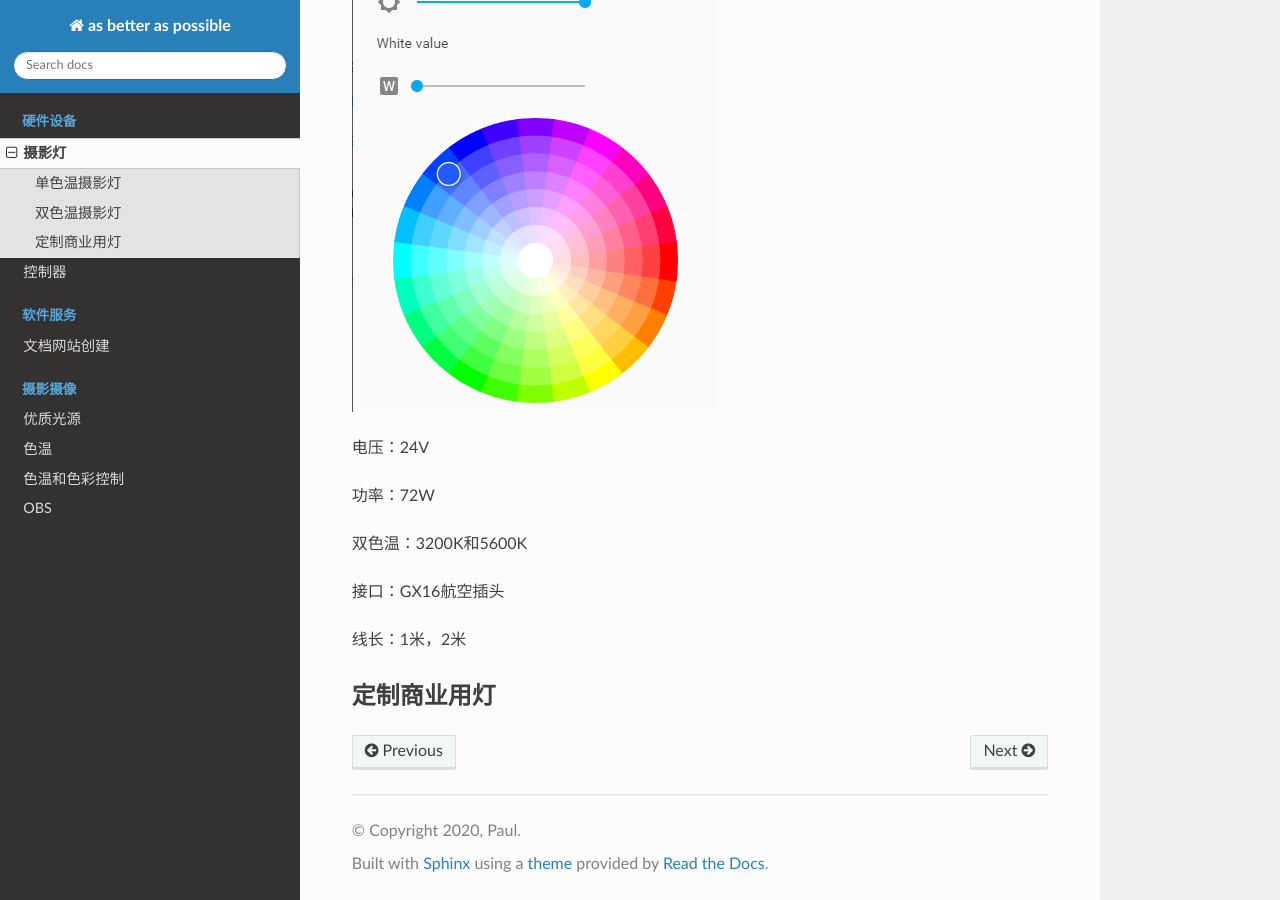
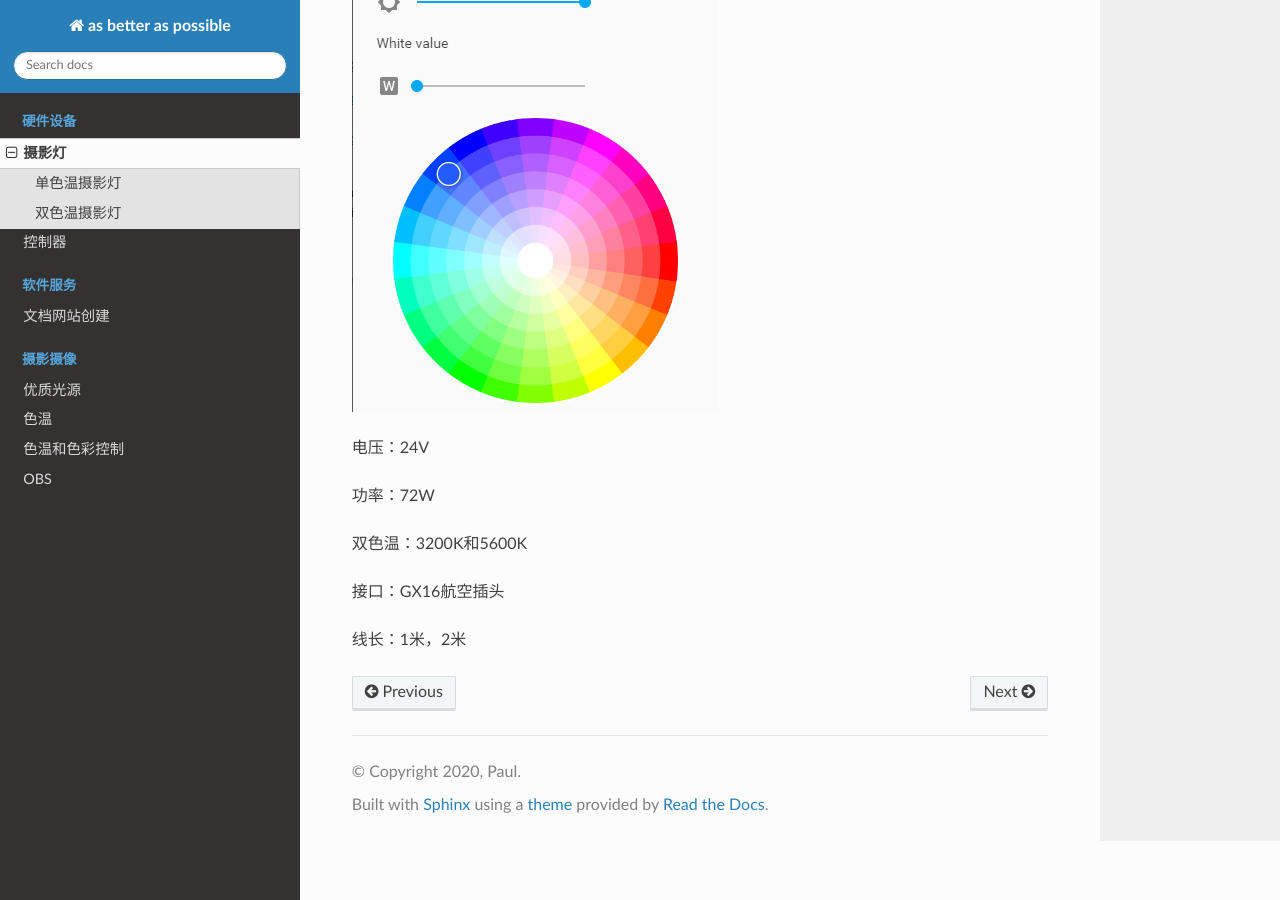
Before and after one commit to paultang/abapweb, a Sphinx documentation site: the page built from source/lights.rst, in a window 1280 px wide and 900 px high, scrolled down 1028 px. Built offline with Sphinx 7.4.7 and the Read the Docs theme 2.0.0, drawn with Linux system fonts in a browser that asks for light colours.

Commit message:
Update lights.rst

```diff
--- a/source/lights.rst
+++ b/source/lights.rst
@@ -38,7 +38,3 @@
 接口：GX16航空插头
 
 线长：1米，2米
-
-
-定制商业用灯
------------------
```
